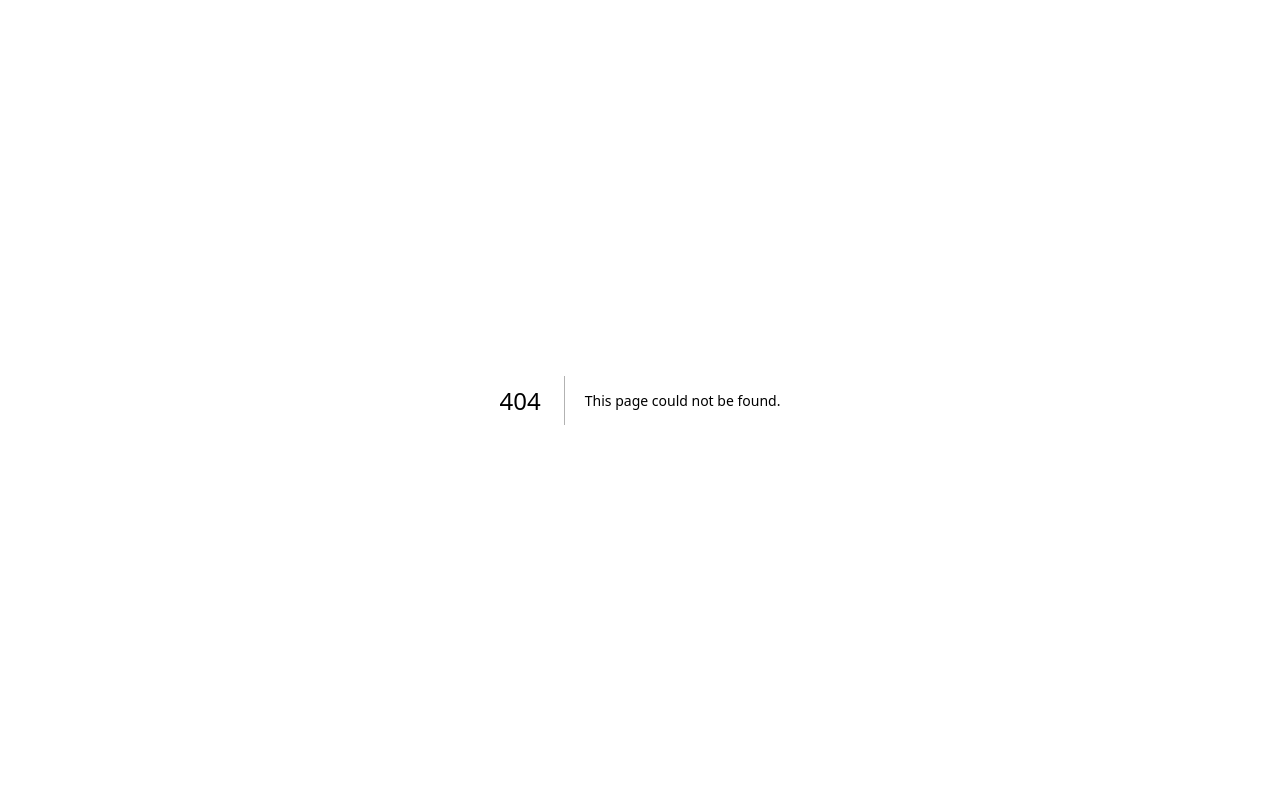
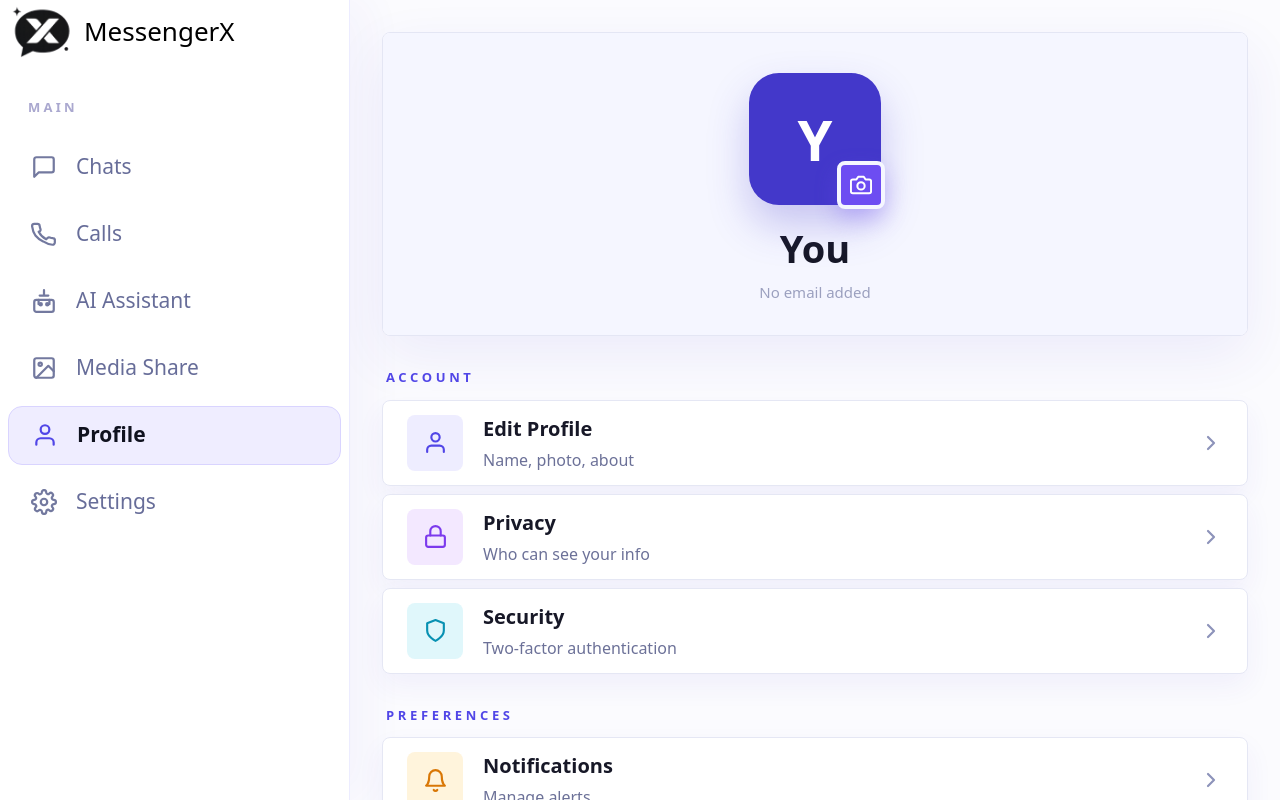
Before and after one commit to KrishnaChandraShiwakoti/messenger_x_web, a Next.js app: page /dashboard/profile in a window 1280 px wide. Before the commit this address had no page. Built offline with nearby package versions, Linux system fonts and the light colour scheme; no server answers.

Commit message:
Added ProfilePage

```diff
--- /dev/null
+++ b/app/dashboard/_components/profile-client.tsx
@@ -0,0 +1,148 @@
+"use client";
+
+import { Ic, icons } from "@/app/constants/icons";
+import { useAuth } from "@/lib/context/AuthContext";
+
+export type UserInfo = Record<string, unknown> | null;
+
+const accountItems = [
+  {
+    title: "Edit Profile",
+    subtitle: "Name, photo, about",
+    icon: icons.user,
+    tone: "text-[#5146e7] bg-[#eeedff]",
+  },
+  {
+    title: "Privacy",
+    subtitle: "Who can see your info",
+    icon: icons.lock,
+    tone: "text-[#7c3aed] bg-[#f3e8ff]",
+  },
+  {
+    title: "Security",
+    subtitle: "Two-factor authentication",
+    icon: icons.shield,
+    tone: "text-[#0891b2] bg-[#e0f7fb]",
+  },
+];
+
+const preferenceItems = [
+  {
+    title: "Notifications",
+    subtitle: "Manage alerts",
+    icon: icons.bell,
+    tone: "text-[#d97706] bg-[#fff4dc]",
+  },
+  {
+    title: "Appearance",
+    subtitle: "Theme, fonts, colors",
+    icon: icons.palette,
+    tone: "text-[#059669] bg-[#defcf1]",
+  },
+  {
+    title: "Sounds",
+    subtitle: "Message and call tones",
+    icon: icons.volume,
+    tone: "text-[#dc2626] bg-[#ffe7e7]",
+  },
+];
+
+function getText(user: UserInfo, keys: string[], fallback: string) {
+  if (!user) {
+    return fallback;
+  }
+
+  for (const key of keys) {
+    const value = user[key];
+    if (typeof value === "string" && value.trim()) {
+      return value;
+    }
+    if (typeof value === "number") {
+      return String(value);
+    }
+  }
+
+  return fallback;
+}
+
+function ProfileSection({
+  title,
+  items,
+}: {
+  title: string;
+  items: typeof accountItems;
+}) {
+  return (
+    <section className="space-y-3">
+      <h2 className="px-1 text-[13px] font-bold uppercase tracking-[0.28em] text-[#5146e7]">
+        {title}
+      </h2>
+      <div className="space-y-2">
+        {items.map((item) => (
+          <button
+            key={item.title}
+            type="button"
+            className="flex min-h-[86px] w-full items-center gap-5 rounded-lg border border-[#e5e7f4] bg-white px-6 text-left shadow-[0_12px_28px_rgba(67,56,202,0.06)] transition hover:border-[#d9d4ff] hover:bg-[#fbfaff]">
+            <span
+              className={`flex h-14 w-14 shrink-0 items-center justify-center rounded-lg ${item.tone}`}>
+              <Ic d={item.icon} size={25} stroke2={2.05} />
+            </span>
+            <span className="min-w-0 flex-1">
+              <span className="block text-[20px] font-bold text-[#171827]">
+                {item.title}
+              </span>
+              <span className="mt-1 block text-[16px] font-medium text-[#6c7198]">
+                {item.subtitle}
+              </span>
+            </span>
+            <span className="text-[#8d93ba]">
+              <Ic d={icons.chevR} size={24} stroke2={2.2} />
+            </span>
+          </button>
+        ))}
+      </div>
+    </section>
+  );
+}
+
+export function ProfileClient({ initialUser }: { initialUser: UserInfo }) {
+  const { user: contextUser } = useAuth();
+  const user = (contextUser as UserInfo) ?? initialUser;
+  const name = getText(user, ["fullName", "name", "username"], "You");
+
+  const phone = getText(user, ["phoneNumber", "phone", "mobile"], "");
+  const email = getText(user, ["email"], "No email added");
+  const initial = (name || email || "Y").trim().charAt(0).toUpperCase();
+
+  return (
+    <div className="mx-auto flex w-full max-w-[980px] flex-col gap-8">
+      <section className="overflow-hidden rounded-lg border border-[#e4e6f4] bg-white shadow-[0_20px_55px_rgba(67,56,202,0.08)]">
+        <div className="bg-[#f5f6ff] px-8 pb-8 pt-10 text-center">
+          <div className="relative mx-auto mb-5 h-[132px] w-[132px]">
+            <div className="flex h-full w-full items-center justify-center rounded-[30px] bg-[#4338ca] text-[56px] font-black text-white shadow-[0_20px_40px_rgba(67,56,202,0.26)]">
+              {initial}
+            </div>
+            <button
+              type="button"
+              aria-label="Change profile photo"
+              className="absolute -bottom-1 -right-1 flex h-12 w-12 items-center justify-center rounded-lg border-4 border-[#f5f6ff] bg-[#6d4df2] text-white shadow-[0_10px_22px_rgba(109,77,242,0.32)]">
+              <Ic d={icons.camera} size={22} stroke2={2.2} />
+            </button>
+          </div>
+
+          <h1 className="text-[38px] font-black leading-tight text-[#171827]">
+            {name}
+          </h1>
+
+          <p className="mt-2 text-[17px] font-semibold text-[#858ab0]">
+            {phone}
+          </p>
+          <p className="mt-1 text-[15px] font-medium text-[#9ba0bf]">{email}</p>
+        </div>
+      </section>
+
+      <ProfileSection title="Account" items={accountItems} />
+      <ProfileSection title="Preferences" items={preferenceItems} />
+    </div>
+  );
+}
--- /dev/null
+++ b/app/dashboard/profile/page.tsx
@@ -0,0 +1,8 @@
+import { getUserData } from "@/lib/cookies";
+import { ProfileClient, type UserInfo } from "../_components/profile-client";
+
+export default async function Page() {
+  const cookieUser = (await getUserData()) as UserInfo;
+
+  return <ProfileClient initialUser={cookieUser} />;
+}
```
